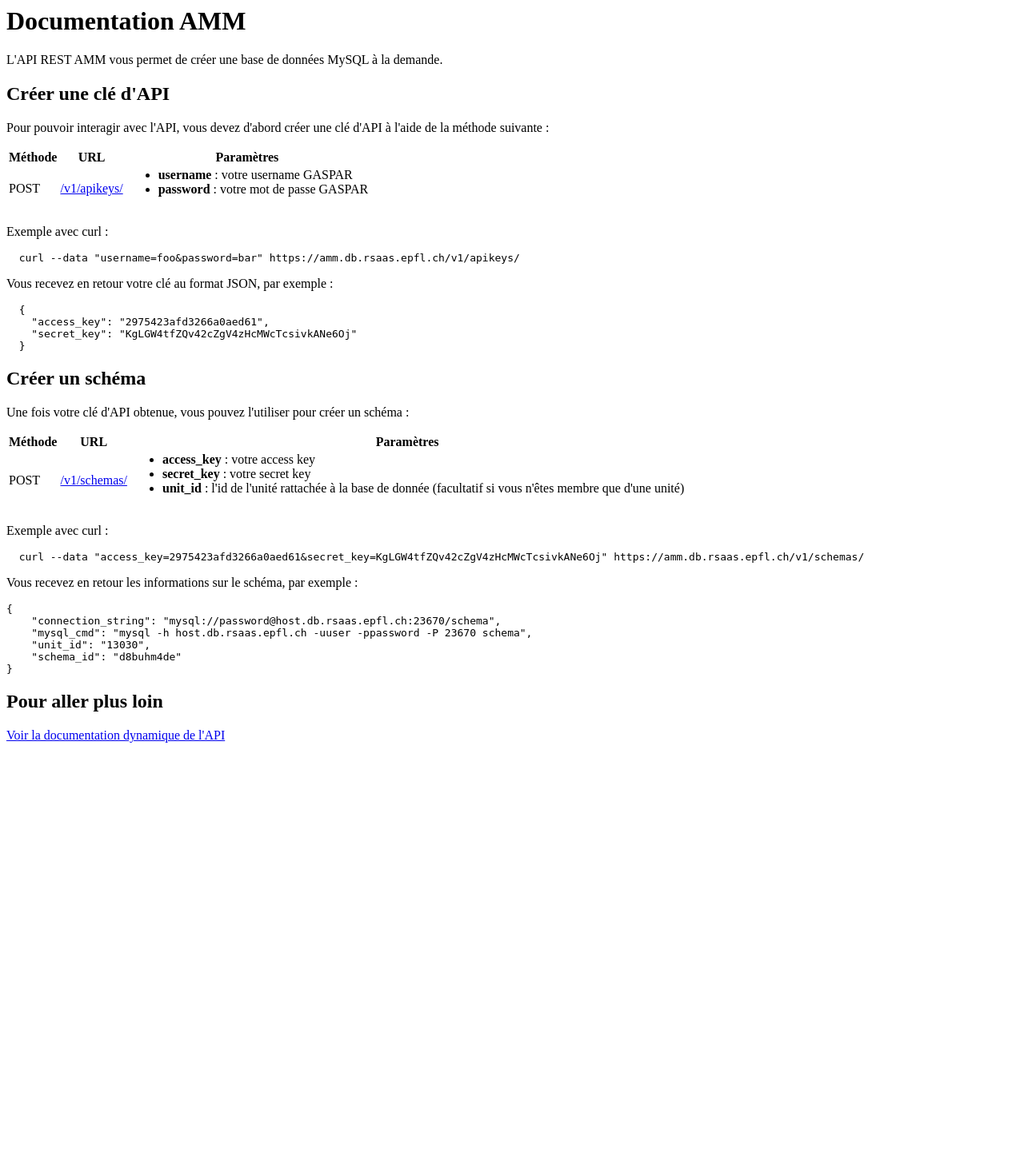
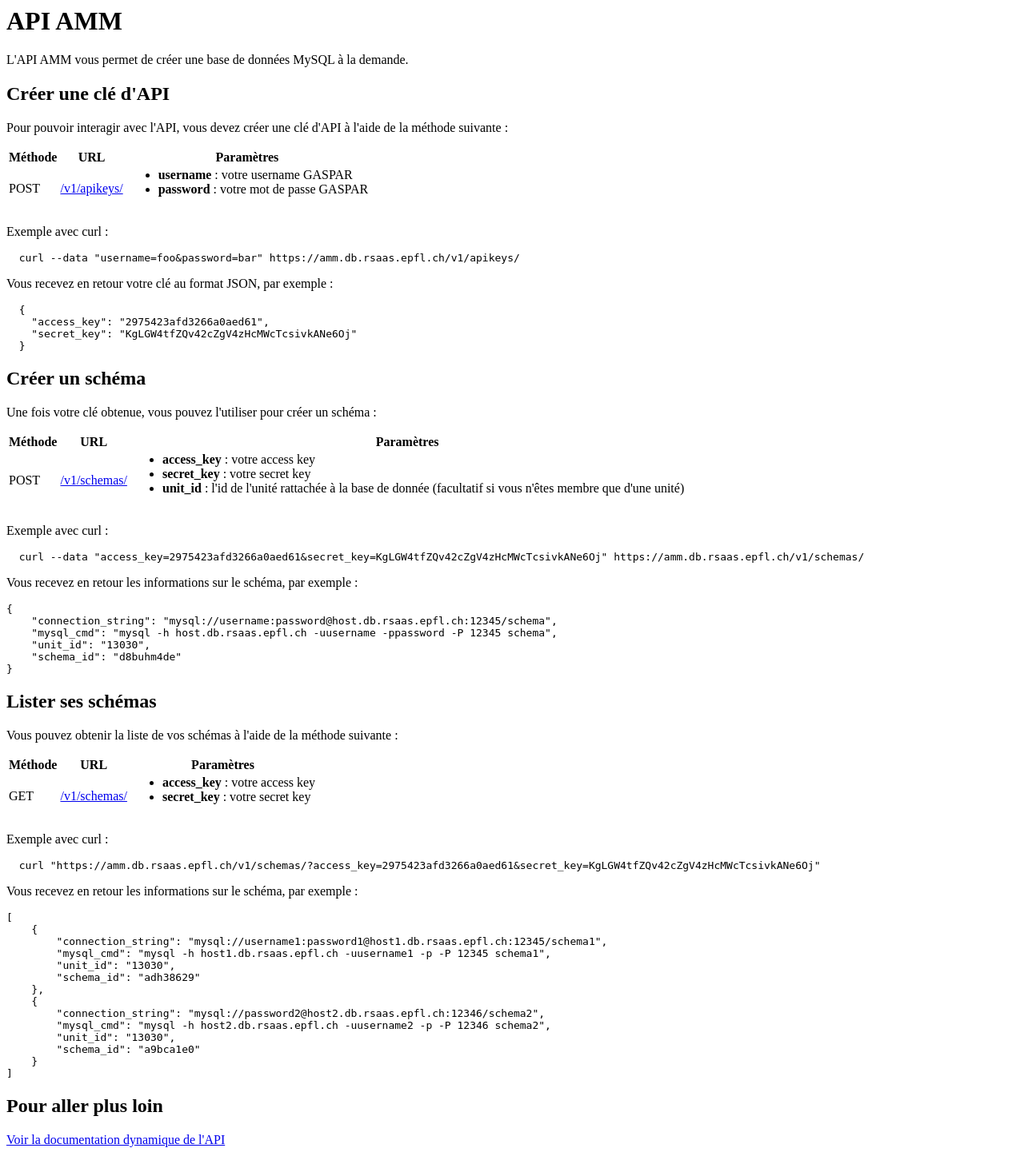
Before and after one commit to epfl-si/amm, a Django app: page / in a window 1280 px wide. Shown: the whole page at 80% size. Before the commit the page ends 929 px from the top, so only its background shows below. Run offline with Django 3.2, Linux system fonts and the light colour scheme.

Commit message:
- improved the doc

```diff
--- a/src/api/templates/index.html
+++ b/src/api/templates/index.html
@@ -1,13 +1,13 @@
-<h1>Documentation AMM</h1>
+<h1>API AMM</h1>
 
 <p>
-    L'API REST AMM vous permet de créer une base de données MySQL à la demande.
+    L'API AMM vous permet de créer une base de données MySQL à la demande.
 </p>
 
 <h2>Créer une clé d'API</h2>
 
 <p>
-    Pour pouvoir interagir avec l'API, vous devez d'abord créer une clé d'API à l'aide
+    Pour pouvoir interagir avec l'API, vous devez créer une clé d'API à l'aide
     de la méthode suivante :
 </p>
 
@@ -50,7 +50,7 @@
 <h2>Créer un schéma</h2>
 
 <p>
-    Une fois votre clé d'API obtenue, vous pouvez l'utiliser pour créer un schéma :
+    Une fois votre clé obtenue, vous pouvez l'utiliser pour créer un schéma :
 </p>
 
 <table>
@@ -86,13 +86,65 @@
 
 <pre>
 {
-    "connection_string": "mysql://password@host.db.rsaas.epfl.ch:23670/schema",
-    "mysql_cmd": "mysql -h host.db.rsaas.epfl.ch -uuser -ppassword -P 23670 schema",
+    "connection_string": "mysql://username:password@host.db.rsaas.epfl.ch:12345/schema",
+    "mysql_cmd": "mysql -h host.db.rsaas.epfl.ch -uusername -ppassword -P 12345 schema",
     "unit_id": "13030",
     "schema_id": "d8buhm4de"
 }
 </pre>
 
+<h2>Lister ses schémas</h2>
+
+<p>
+    Vous pouvez obtenir la liste de vos schémas à l'aide de la méthode suivante :
+</p>
+
+<table>
+    <tr>
+        <th>Méthode</th>
+        <th>URL</th>
+        <th>Paramètres</th>
+    </tr>
+    <tr>
+        <td>GET</td>
+        <td><a href="/v1/schemas/">/v1/schemas/</a></td>
+        <td>
+            <ul>
+                <li><strong>access_key</strong> : votre access key</li>
+                <li><strong>secret_key</strong> : votre secret key</li>
+            </ul>
+        </td>
+    </tr>
+</table>
+
+<p>
+    Exemple avec curl :
+</p>
+
+<pre>
+  curl "https://amm.db.rsaas.epfl.ch/v1/schemas/?access_key=2975423afd3266a0aed61&secret_key=KgLGW4tfZQv42cZgV4zHcMWcTcsivkANe6Oj"
+</pre>
+
+<p>
+  Vous recevez en retour les informations sur le schéma, par exemple :
+</p>
+
+<pre>
+[
+    {
+        "connection_string": "mysql://username1:password1@host1.db.rsaas.epfl.ch:12345/schema1",
+        "mysql_cmd": "mysql -h host1.db.rsaas.epfl.ch -uusername1 -p -P 12345 schema1",
+        "unit_id": "13030",
+        "schema_id": "adh38629"
+    },
+    {
+        "connection_string": "mysql://password2@host2.db.rsaas.epfl.ch:12346/schema2",
+        "mysql_cmd": "mysql -h host2.db.rsaas.epfl.ch -uusername2 -p -P 12346 schema2",
+        "unit_id": "13030",
+        "schema_id": "a9bca1e0"
+    }
+]
+</pre>
 
 <h2>Pour aller plus loin</h2>
 <p>
```
